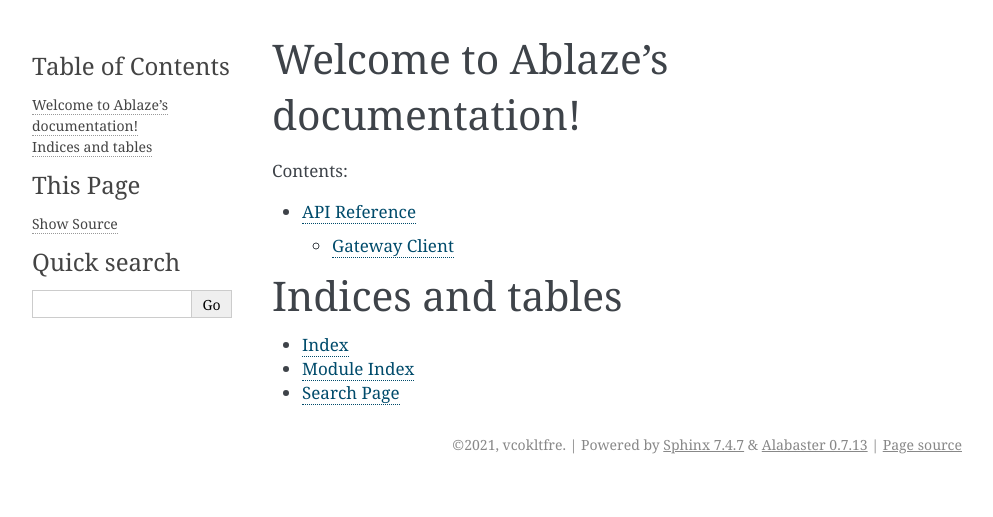
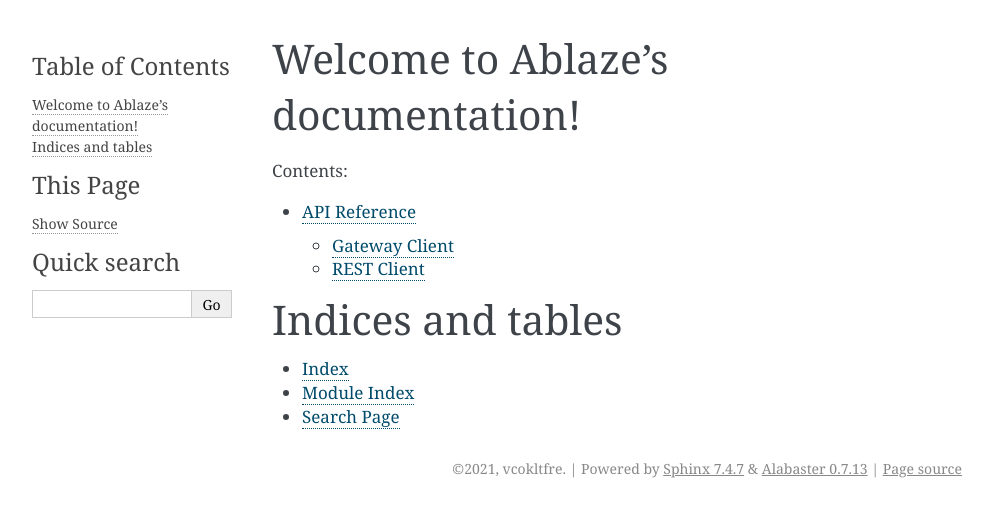
Before and after one commit to vcokltfre/ablaze-old, a Sphinx documentation site: the page built from docs/index.rst, in a window 1280 px wide. Shown: the top 517 px of the page, without its empty margins (148-1141 px from the left). Built offline with Sphinx 7.4.7, drawn with Linux system fonts in a browser that asks for light colours.

```diff
--- a/docs/api.rst
+++ b/docs/api.rst
@@ -12,3 +12,10 @@ Gateway Client
 
 .. autoclass:: GatewayClient
     :members:
+
+
+REST Client
+-----------
+
+.. autoclass:: RESTClient
+	:members:
```
